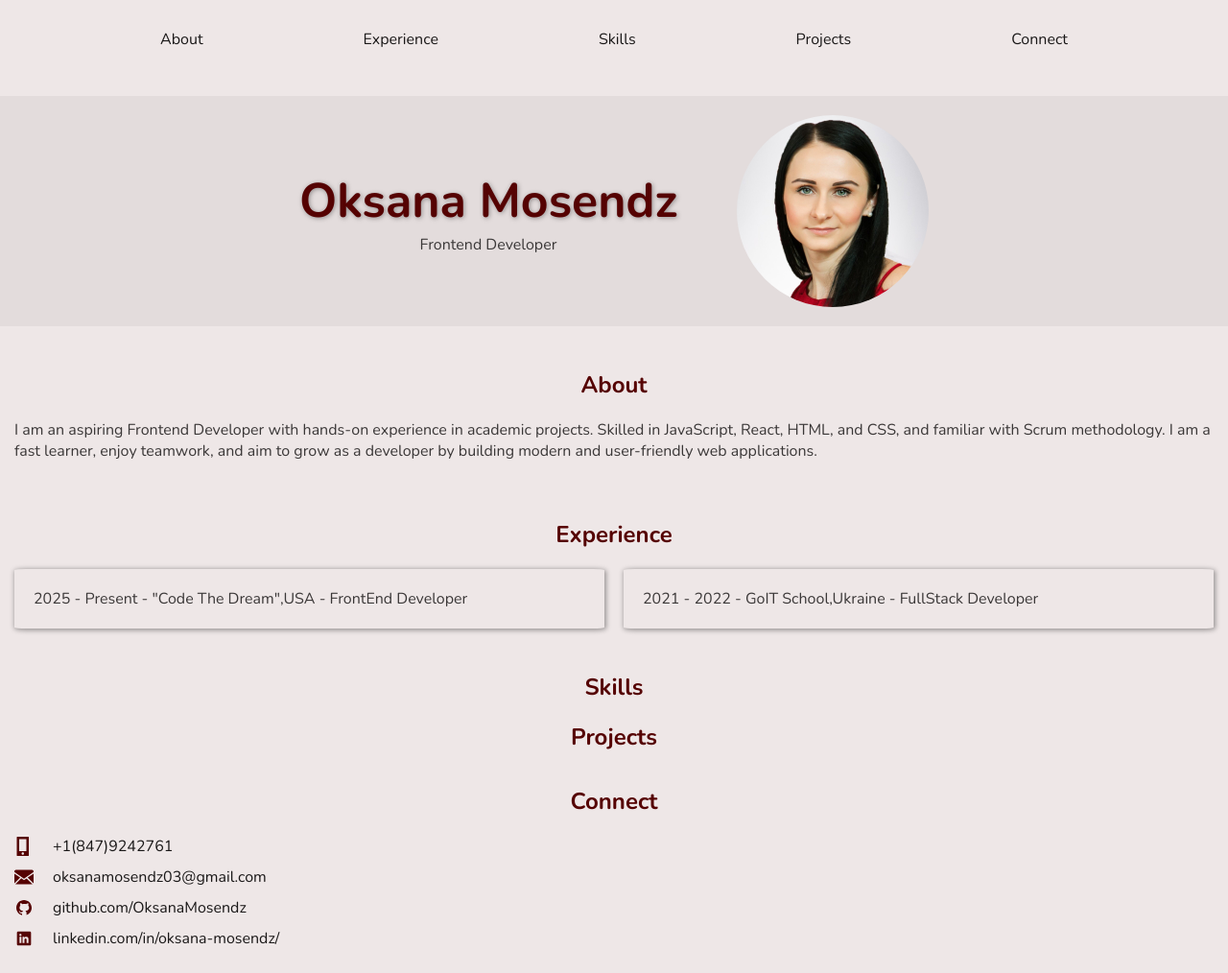
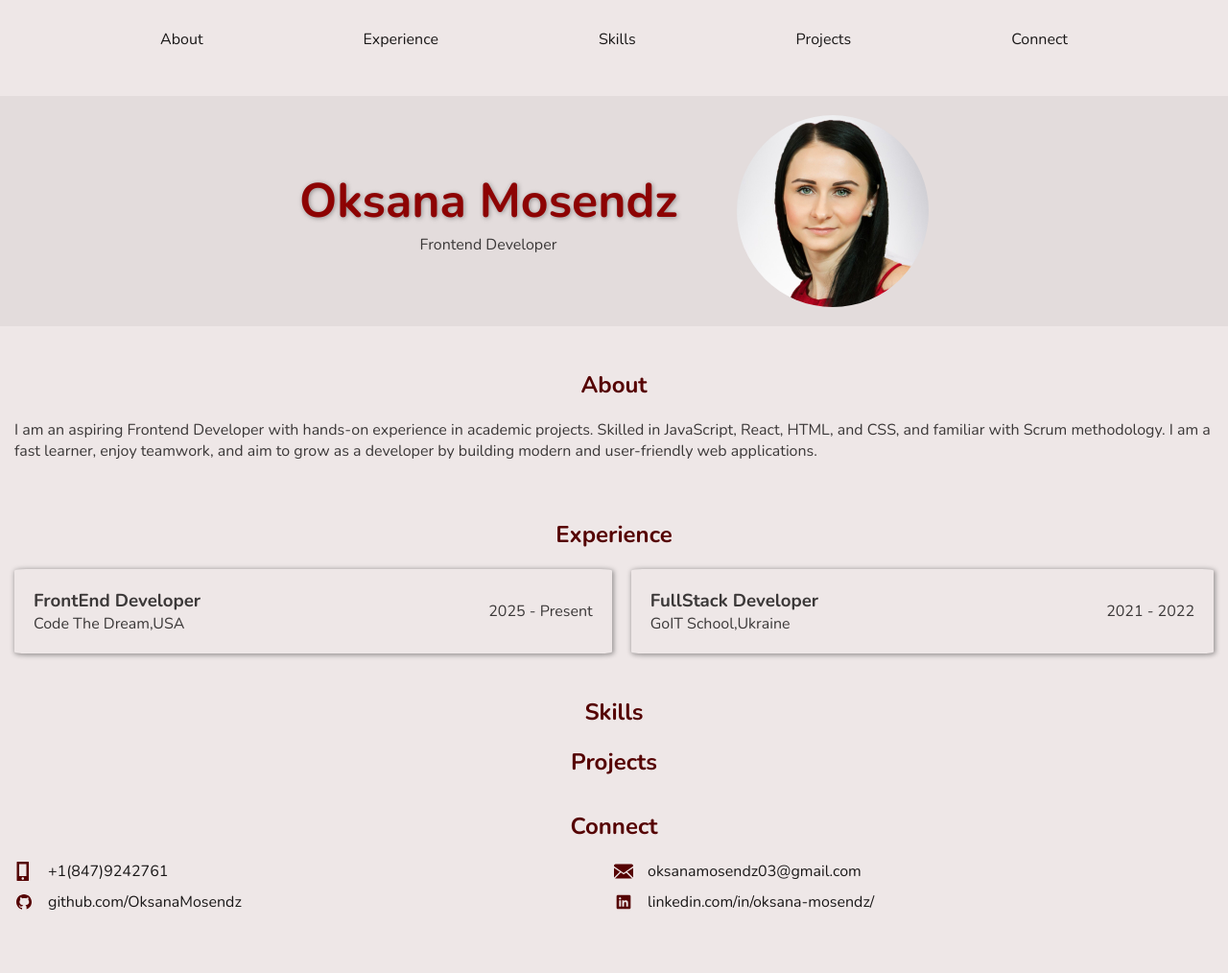
Before and after one commit to OksanaMosendz/oksana-mosendz-luna, a plain HTML site: page index.html in a window 1280 px wide. Shown: the whole page at 96% size. After the commit the page ends 976 px from the top, so only its background shows below. Drawn offline with nearby package versions, Linux system fonts and the light colour scheme.

Commit message:
change expierence &connect sections styles

```diff
--- a/css/index.css
+++ b/css/index.css
@@ -2,7 +2,8 @@
    margin: 0;
    padding: 0;
 }
-html{
+
+html {
    scroll-behavior: smooth;
 }
 
@@ -14,6 +15,7 @@ li {
    list-style: none;
 }
 
+
 body {
 
    background-color: rgb(238, 231, 231);
@@ -22,16 +24,16 @@ body {
    font-weight: 400;
    font-style: normal;
    font-size: 16px;
-   margin-top:100px;
+   margin-top: 100px;
 
 }
 
 
-header{
+header {
    position: fixed;
    top: 0;
-   left:0;
-   width:100%;
+   left: 0;
+   width: 100%;
    background-color: rgb(238, 231, 231);
 }
 
@@ -57,9 +59,10 @@ header{
 
 }
 
-.nav-list-item:hover, :focus{
-     color:  rgb(85, 2, 2);
-     transform: scale(1.1);
+.nav-list-item:hover,
+:focus {
+   color: rgb(85, 2, 2);
+   transform: scale(1.1);
 }
 
 
@@ -75,7 +78,7 @@ header{
 
 /* Hero */
 
-.hero{
+.hero {
    display: flex;
    align-items: center;
    justify-content: center;
@@ -83,14 +86,14 @@ header{
    background-color: #0000000c;
 }
 
-.hero-info{
+.hero-info {
    margin-right: 5%;
    text-align: center;
 }
 
 h1 {
    font-size: 50px;
-   color: rgb(85, 2, 2);
+   color: rgb(141, 3, 3);
    text-shadow: 1px 1px 5px #0000005b;
 }
 
@@ -102,7 +105,7 @@ h1 {
 /* About */
 
 #about {
-   scroll-margin-top:100px;
+   scroll-margin-top: 100px;
    margin: 30px 0px;
    padding: 15px;
 }
@@ -116,20 +119,19 @@ h1 {
 
 .experience-list {
    display: flex;
-
-   :not(:last-child) {
-      margin-right: 20px;
-   }
+   flex-wrap: wrap;
+   gap: 20px;
 }
 
 .experience-list-item {
-   width: 50%;
+   flex-grow: 1;
+   display: flex;
+   justify-content: space-between;
+   align-items: center;
    padding: 20px;
-
    border-radius: 2%;
    box-shadow: 1px 1px 5px 1px #0000005b;
 }
-
 
 /* Connect */
 
@@ -137,10 +139,15 @@ h1 {
    padding: 15px;
 }
 
+.connect-list{
+   display: flex;
+   flex-wrap: wrap;
+  justify-content: space-between;
+}
 
 .connect-list-item {
-    margin-bottom: 10px;
-
+   margin-bottom: 10px;
+min-width: 50%;
 }
 
 .connect-link {
@@ -152,16 +159,18 @@ h1 {
 .connect-info {
    display: flex;
    align-items: center;
-    :hover, :focus{
-      color:  rgb(85, 2, 2);
-     transform: scale(1.1);
+
+   :hover,
+   :focus {
+      color: rgb(85, 2, 2);
+      transform: scale(1.1);
    }
 }
 
 .connect-info p {
-   margin-left: 20px;
+   margin-left: 15px;
 }
 
-svg{
-    fill: rgb(85, 2, 2);
+svg {
+   fill: rgb(85, 2, 2);
 }
--- a/index.html
+++ b/index.html
@@ -20,36 +20,28 @@
       <nav class="nav-menu">
         <ul class="nav-list">
           <li class="nav-list-item">
-            <a href="#about" >About</a>
+            <a href="#about">About</a>
           </li>
           <li class="nav-list-item">
-            <a href="#experience"   >Experience</a
-            >
+            <a href="#experience">Experience</a>
           </li>
           <li class="nav-list-item">
-            <a href="#skills"
-              >Skills</a
-            >
+            <a href="#skills">Skills</a>
           </li>
           <li class="nav-list-item">
-            <a href="#projects"
-              >Projects</a
-            >
+            <a href="#projects">Projects</a>
           </li>
           <li class="nav-list-item">
-            <a href="#connect"
-              >Connect</a
-            >
+            <a href="#connect">Connect</a>
           </li>
         </ul>
       </nav>
     </header>
     <main>
-
       <div class="hero">
         <div class="hero-info">
           <h1>Oksana Mosendz</h1>
-        <P>Frontend Developer</p>
+          <p>Frontend Developer</p>
         </div>
         <img
           class="my-photo"
@@ -63,10 +55,11 @@
         <!-- About -->
         <h2 class="section-title">About</h2>
         <p>
-        I am an aspiring Frontend Developer with hands-on experience in academic
-        projects. Skilled in JavaScript, React, HTML, and CSS, and familiar with
-        Scrum methodology. I am a fast learner, enjoy teamwork, and aim to grow
-        as a developer by building modern and user-friendly web applications.
+          I am an aspiring Frontend Developer with hands-on experience in
+          academic projects. Skilled in JavaScript, React, HTML, and CSS, and
+          familiar with Scrum methodology. I am a fast learner, enjoy teamwork,
+          and aim to grow as a developer by building modern and user-friendly
+          web applications.
         </p>
       </section>
 
@@ -75,10 +68,19 @@
         <h2 class="section-title experience-title">Experience</h2>
         <ul class="experience-list">
           <li class="experience-list-item">
-          2025 - Present - "Code The Dream",USA - FrontEnd Developer
+            <div>
+              <h3>FrontEnd Developer</h3>
+              <p>Code The Dream,USA</p>
+            </div>
+            <p>2025 - Present</p>
           </li>
+
           <li class="experience-list-item">
-          2021 - 2022 - GoIT School,Ukraine - FullStack Developer
+            <div>
+              <h3>FullStack Developer</h3>
+              <p>GoIT School,Ukraine</p>
+            </div>
+            <p>2021 - 2022</p>
           </li>
         </ul>
       </section>
@@ -106,10 +108,8 @@
                   width="20"
                   height="20"
                   viewBox="0 0 8 8"
-
                 >
                   <path
-
                     d="M1.19 0C1.08 0 1 .08 1 .19v7.63c0 .11.08.19.19.19h4.63c.11 0 .19-.08.19-.19V.19c0-.11-.08-.19-.19-.19H1.19zM2 1h3v5H2V1zm1.5 5.5c.28 0 .5.22.5.5s-.22.5-.5.5S3 7.28 3 7s.22-.5.5-.5z"
                   />
                 </svg>
@@ -126,10 +126,8 @@
                   width="20"
                   height="20"
                   viewBox="0 0 20 20"
-
                 >
                   <path
-
                     fill-rule="evenodd"
                     d="m7.172 11.334l2.83 1.935l2.728-1.882l6.115 6.033c-.161.052-.333.08-.512.08H1.667c-.22 0-.43-.043-.623-.12l6.128-6.046ZM20 6.376v9.457c0 .247-.054.481-.15.692l-5.994-5.914L20 6.376ZM0 6.429l6.042 4.132l-5.936 5.858A1.663 1.663 0 0 1 0 15.833V6.43ZM18.333 2.5c.92 0 1.667.746 1.667 1.667v.586L9.998 11.648L0 4.81v-.643C0 3.247.746 2.5 1.667 2.5h16.666Z"
                   />
@@ -160,7 +158,10 @@
           </li>
 
           <li class="connect-list-item">
-          <a class="connect-link" href="https://www.linkedin.com/in/oksana-mosendz/">
+            <a
+              class="connect-link"
+              href="https://www.linkedin.com/in/oksana-mosendz/"
+            >
               <div class="connect-info">
                 <svg
                   xmlns="http://www.w3.org/2000/svg"
```
Lines whose indentation alone changed are shown as unchanged.
